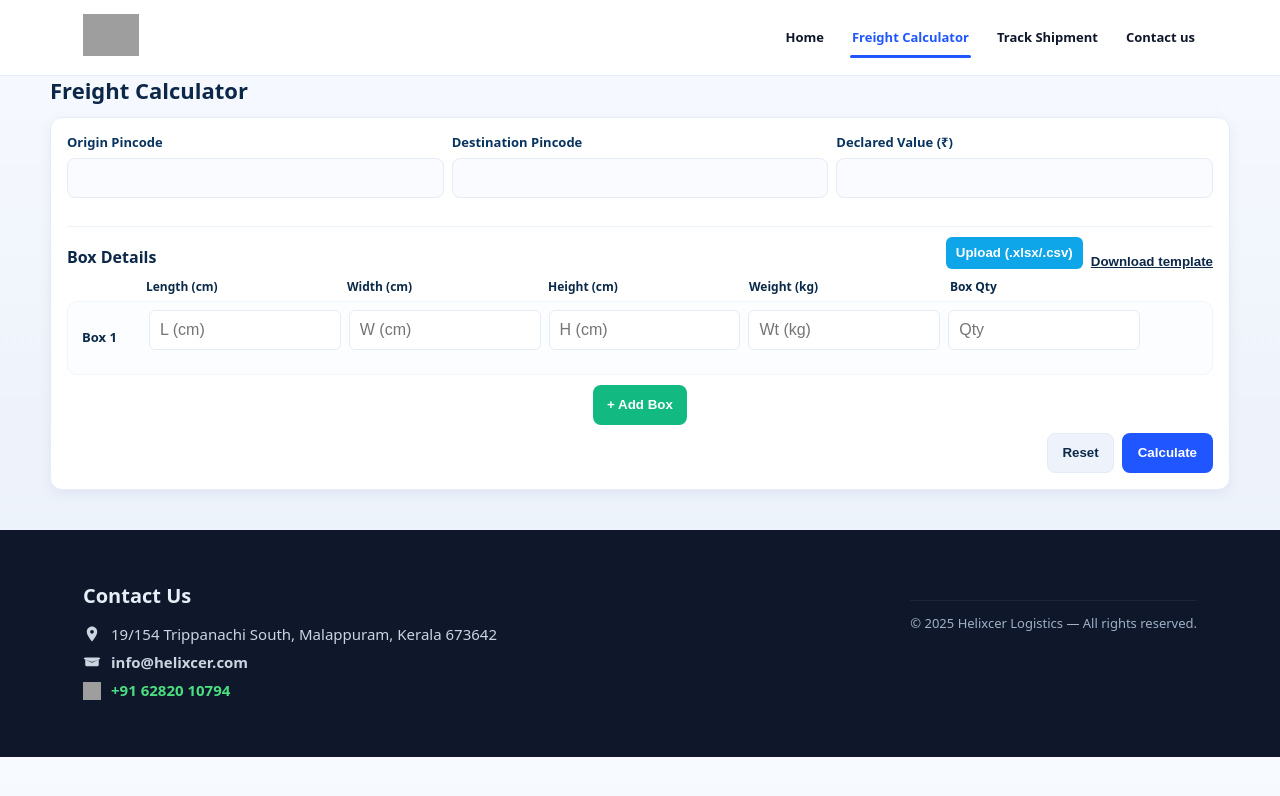
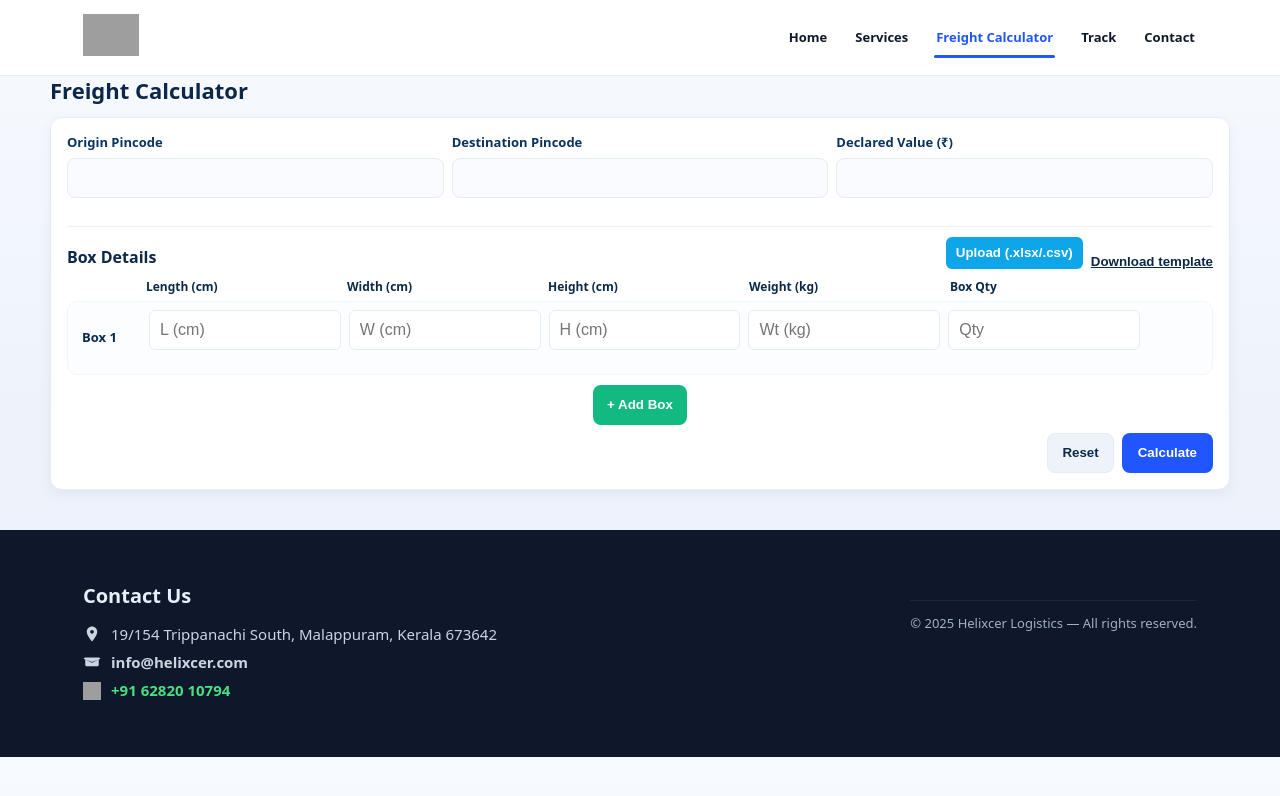
Before and after one commit to nisaran/helixcer-logistics, a Jekyll site: the page built from calculator/index.html, in a window 1280 px wide. Shown: the top 796 px of the page. Built offline with Jekyll 4.4.1, drawn with Linux system fonts in a browser that asks for light colours; grey boxes are pictures that could not be loaded.

Commit message:
Update header.html

```diff
--- a/_includes/header.html
+++ b/_includes/header.html
@@ -1,13 +1,14 @@
 <!-- _includes/header.html -->
+
 <header class="site-header" role="banner">
   <div class="header-wrap">
 
     <!-- LOGO -->
     <a class="logo" href="{{ site.baseurl }}/">
-      <img src="https://static.wixstatic.com/media/35c132_abad5506f5da47bfb6082108b6b204e1~mv2.png" alt="Helixcer Logistics" />
+      <img src="https://static.wixstatic.com/media/35c132_abad5506f5da47bfb6082108b6b204e1~mv2.png" alt="Helixcer Logistics">
     </a>
 
-    <!-- HAMBURGER (New, Premium Animated) -->
+    <!-- HAMBURGER -->
     <button class="hamburger" aria-label="Toggle menu" onclick="document.body.classList.toggle('show-menu')">
       <div class="bar top"></div>
       <div class="bar middle"></div>
@@ -18,159 +19,35 @@
     <nav class="nav" role="navigation" aria-label="Primary">
       <ul>
         <li><a href="{{ site.baseurl }}/" {% if page.url == "/" %}class="active"{% endif %}>Home</a></li>
-        <li><a href="{{ site.baseurl }}/calculator/" {% if page.url == "/calculator/" %}class="active"{% endif %}>Freight Calculator</a></li>
-        <li><a href="{{ site.baseurl }}/track/" {% if page.url == "/track/" %}class="active"{% endif %}>Track Shipment</a></li>
-        <li><a href="{{ site.baseurl }}/contact/" {% if page.url == "/contact/" %}class="active"{% endif %}>Contact us</a></li>
+
+        <li><a href="{{ site.baseurl }}/#services">Services</a></li>
+
+        <li>
+          <a href="{{ site.baseurl }}/calculator/"
+            {% if page.url == "/calculator/" %}class="active"{% endif %}>
+            Freight Calculator
+          </a>
+        </li>
+
+        <li>
+          <a href="{{ site.baseurl }}/track/"
+            {% if page.url == "/track/" %}class="active"{% endif %}>
+            Track
+          </a>
+        </li>
+
+        <li>
+          <a href="{{ site.baseurl }}/contact/"
+            {% if page.url == "/contact/" %}class="active"{% endif %}>
+            Contact
+          </a>
+        </li>
       </ul>
     </nav>
 
   </div>
 
-  <!-- STYLES -->
-  <style>
-    :root {
-      --header-bg: #ffffff;
-      --header-text: #0f172a;
-      --accent: #1f56ff;
-    }
-
-    .site-header {
-      width: 100%;
-      background: var(--header-bg);
-      border-bottom: 1px solid #e5e7eb;
-      position: sticky;
-      top: 0;
-      z-index: 1000;
-    }
-
-    .header-wrap {
-      max-width: 1150px;
-      margin: 0 auto;
-      padding: 14px 18px;
-      display: flex;
-      align-items: center;
-      justify-content: space-between;
-      gap: 16px;
-    }
-
-    .logo img {
-      height: 42px;
-    }
-
-    /* ---- NAVIGATION ---- */
-    nav.nav ul {
-      display: flex;
-      gap: 24px;
-      list-style: none;
-      margin: 0;
-      padding: 0;
-      align-items: center;
-    }
-
-    nav.nav a {
-      text-decoration: none;
-      color: var(--header-text);
-      font-weight: 600;
-      padding: 6px 2px;
-      position: relative;
-    }
-
-    nav.nav a.active {
-      color: var(--accent);
-    }
-
-    nav.nav a.active::after {
-      content: "";
-      position: absolute;
-      left: 0;
-      bottom: -6px;
-      height: 3px;
-      width: 100%;
-      background: var(--accent);
-      border-radius: 4px;
-    }
-
-    /* ---- NEW PREMIUM HAMBURGER ---- */
-    .hamburger {
-      display: none;
-      width: 46px;
-      height: 46px;
-      padding: 10px;
-      border-radius: 10px;
-      border: 1px solid #e5e7eb;
-      background: #ffffff;
-      align-items: center;
-      justify-content: center;
-      position: relative;
-      cursor: pointer;
-    }
-
-    .hamburger .bar {
-      width: 26px;
-      height: 3px;
-      background: #0f172a;
-      border-radius: 3px;
-      position: absolute;
-      transition: 0.35s ease;
-    }
-
-    .hamburger .top {
-      transform: translateY(-8px);
-    }
-
-    .hamburger .middle {
-      transform: translateY(0px);
-    }
-
-    .hamburger .bottom {
-      transform: translateY(8px);
-    }
-
-    /* ---- ANIMATE TO X ---- */
-    body.show-menu .hamburger .top {
-      transform: translateY(0px) rotate(45deg);
-    }
-
-    body.show-menu .hamburger .middle {
-      opacity: 0;
-    }
-
-    body.show-menu .hamburger .bottom {
-      transform: translateY(0px) rotate(-45deg);
-    }
-
-    /* ---- RESPONSIVE ---- */
-    @media (max-width: 820px) {
-      .hamburger {
-        display: flex;
-      }
-
-      nav.nav {
-        display: none;
-        position: absolute;
-        left: 0;
-        right: 0;
-        top: 68px;
-        background: #ffffff;
-        padding: 20px;
-        border-bottom-left-radius: 12px;
-        border-bottom-right-radius: 12px;
-        box-shadow: 0 8px 24px rgba(0,0,0,0.06);
-      }
-
-      body.show-menu nav.nav {
-        display: block;
-      }
-
-      nav.nav ul {
-        flex-direction: column;
-        gap: 16px;
-        align-items: flex-start;
-      }
-    }
-  </style>
-
-  <!-- SCRIPT: Auto-close menu -->
+  <!-- CLOSE MENU WHEN CLICKING LINKS -->
   <script>
     document.addEventListener("click", function (e) {
       if (e.target.closest(".nav a")) {
@@ -178,4 +55,41 @@
       }
     });
   </script>
+
+  <!-- HEADER SHADOW -->
+  <script>
+    (function(){
+      const header = document.querySelector('.site-header');
+      function onScroll(){
+        if (window.scrollY > 8) header.classList.add('header--scrolled');
+        else header.classList.remove('header--scrolled');
+      }
+      window.addEventListener("scroll", onScroll, { passive: true });
+      onScroll();
+    })();
+  </script>
+
+  <!-- SCROLL-SPY FOR SERVICES -->
+  <script>
+    (function(){
+      const servicesLink = document.querySelector('nav.nav a[href$="#services"]');
+      const servicesEl = document.querySelector('#services');
+
+      if (!servicesLink || !servicesEl) return;
+
+      function setActive(isActive){
+        document.querySelectorAll("nav.nav a").forEach(a => a.classList.remove("active"));
+        if (isActive) servicesLink.classList.add("active");
+      }
+
+      const obs = new IntersectionObserver(entries => {
+        entries.forEach(en => setActive(en.isIntersecting));
+      }, { threshold: 0.45 });
+
+      obs.observe(servicesEl);
+
+      if (window.location.hash === "#services") setActive(true);
+    })();
+  </script>
+
 </header>
```
